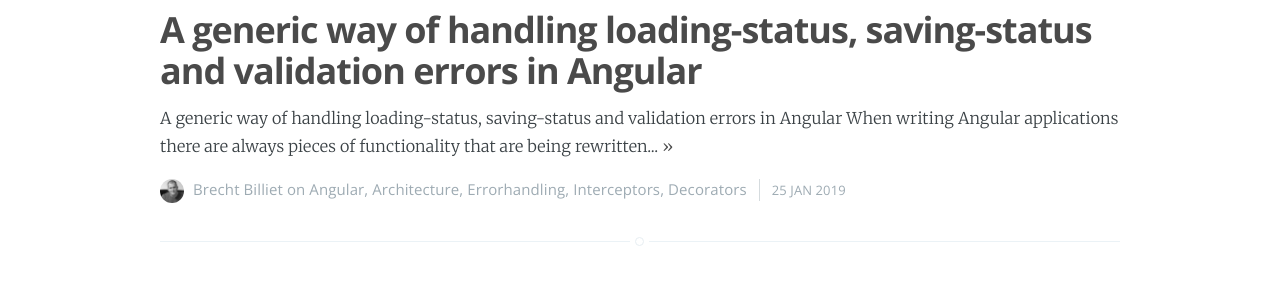
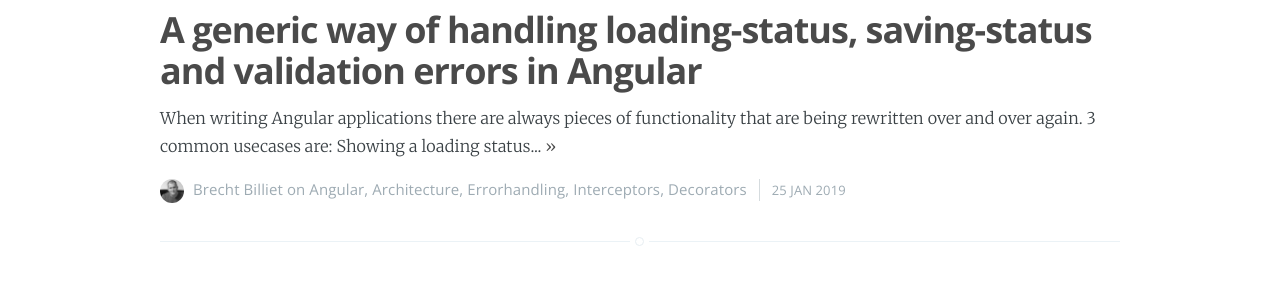
Before and after one commit to strongbrewio/strongbrewio.github.io, a Jekyll site: the page built from index.html, in a window 1280 px wide. Shown: the part 941-1227 px from the top of the page. Built offline with Jekyll 4.4.1, drawn with Linux system fonts in a browser that asks for light colours; nearby versions of some CDN libraries; the list of posts is cut into pages by our own code.

Commit message:
Update 2019-01-26-generic-way-of-handling-loading-saving-and-validationerrors-in-angular.md
removed redundant title

```diff
--- a/_posts/2019-01-26-generic-way-of-handling-loading-saving-and-validationerrors-in-angular.md
+++ b/_posts/2019-01-26-generic-way-of-handling-loading-saving-and-validationerrors-in-angular.md
@@ -12,8 +12,6 @@
 tags: Angular Architecture errorhandling interceptors decorators
 cover: 'assets/images/cover/cover5.jpg'
 ---
-
-# A generic way of handling loading-status, saving-status and validation errors in Angular
 
 When writing Angular applications there are always pieces of functionality that are being rewritten over and over again. 3 common usecases are:
 
```
